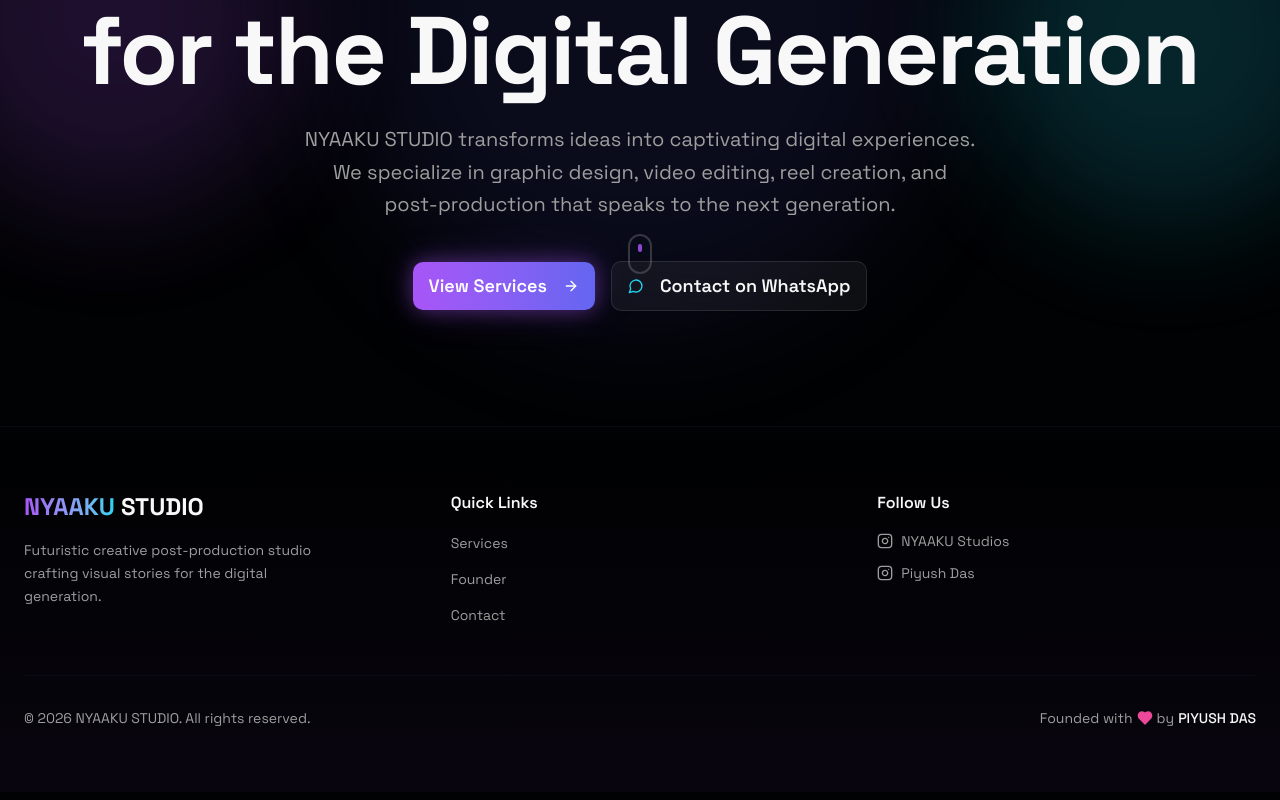
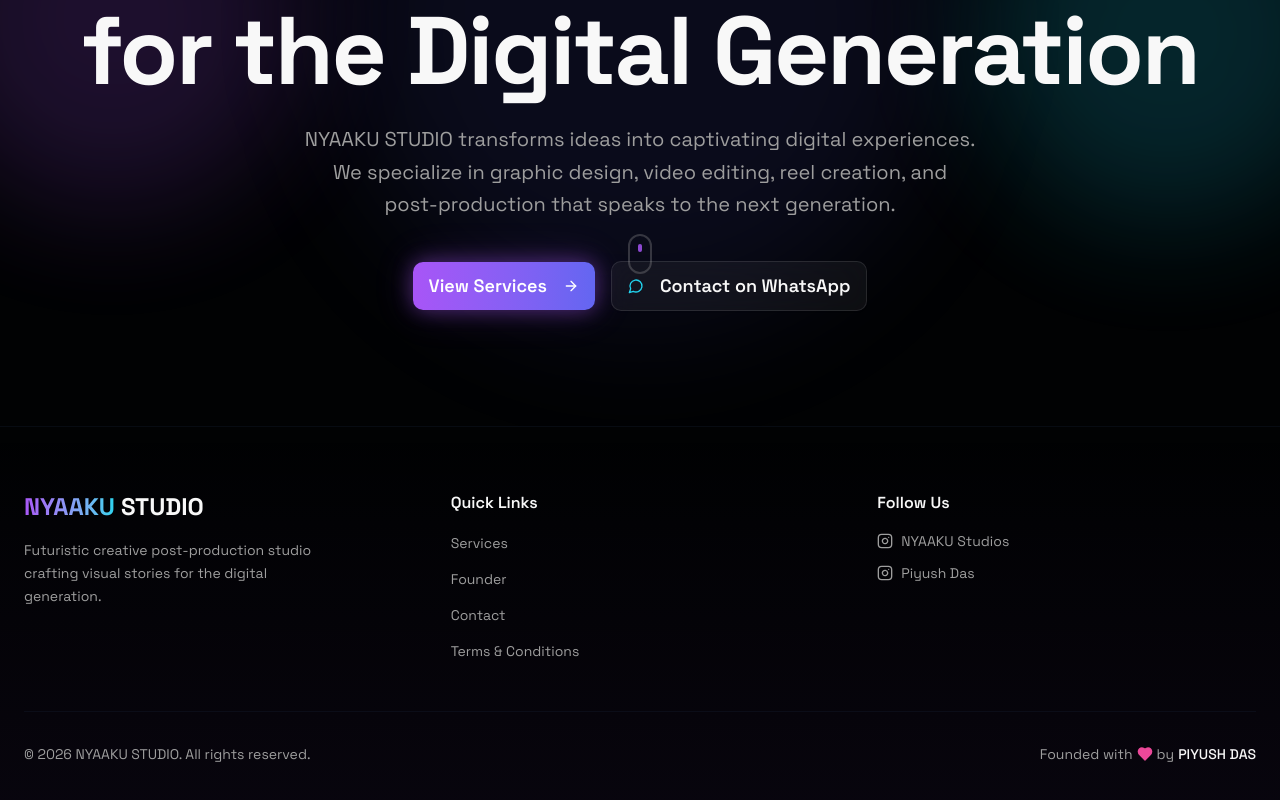
Before and after one commit to Piyu-03/v0-nyaaku-studio-website, a Next.js app: page / in a window 1280 px wide. Shown: the part 374-1174 px from the top of the page. Built offline with nearby package versions, Linux system fonts and the light colour scheme; no server answers.

Commit message:
Add Terms & Conditions link to footer

```diff
--- a/components/footer.tsx
+++ b/components/footer.tsx
@@ -18,6 +18,10 @@ const footerLinks = [
   {
     label: "Contact",
     href: "/contact",
+  },
+  {
+    label: "Terms & Conditions",
+    href: "/terms-and-conditions.pdf",
   },
 ];
 
```
